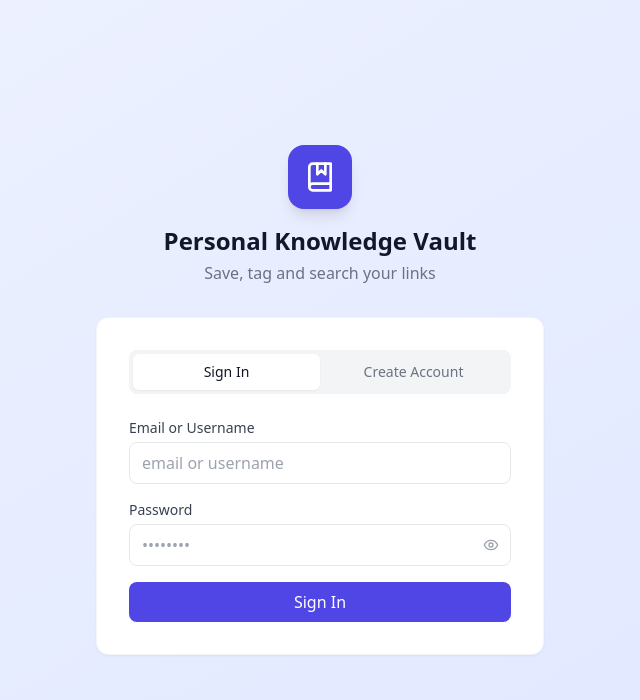
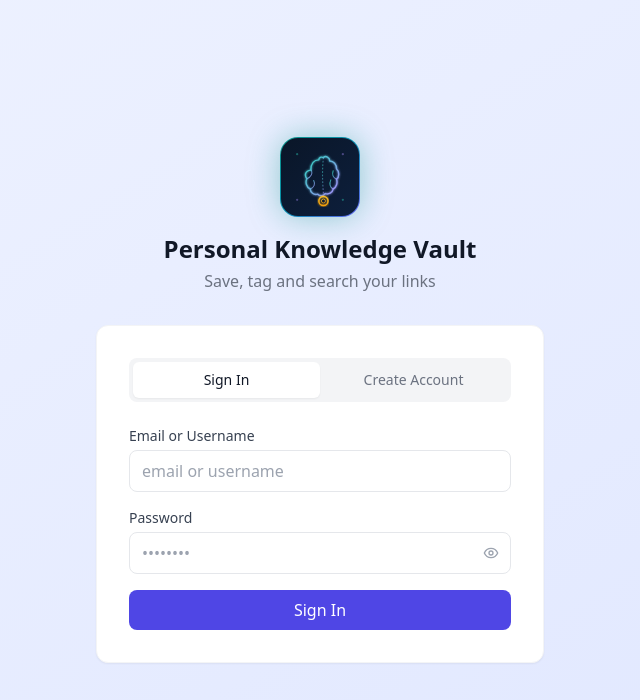
Before and after one commit to Tharunrajravi/personal-knowledge-vault, a React (Vite) app in the folder frontend/: page /login in a window 1280 px wide. Shown: the top 700 px of the page, without its empty margins (320-960 px from the left). Built offline with nearby package versions, Linux system fonts and the light colour scheme; no server answers.

Commit message:
feat: update login page with new PKV logo

```diff
--- a/frontend/src/pages/Auth.jsx
+++ b/frontend/src/pages/Auth.jsx
@@ -1,7 +1,8 @@
 // pages/Auth.jsx — Login + Register
 import { useState } from 'react'
+import PKVLogo from '../components/PKVLogo'
 import { useNavigate } from 'react-router-dom'
-import { BookMarked, Eye, EyeOff, Loader2 } from 'lucide-react'
+import { Eye, EyeOff, Loader2 } from 'lucide-react'
 import toast from 'react-hot-toast'
 import { auth } from '../api/services'
 import { useAuthStore } from '../store/auth'
@@ -43,9 +44,8 @@ export default function Auth() {
       <div className="w-full max-w-md">
         {/* Logo */}
         <div className="text-center mb-8">
-          <div className="inline-flex items-center justify-center w-16 h-16
-                          bg-primary-600 rounded-2xl mb-4 shadow-lg">
-            <BookMarked className="w-8 h-8 text-white" />
+          <div className="flex justify-center mb-4">
+            <PKVLogo size="xl" variant="icon" />
           </div>
           <h1 className="text-2xl font-bold text-gray-900">Personal Knowledge Vault</h1>
           <p className="text-gray-500 mt-1">Save, tag and search your links</p>
```
